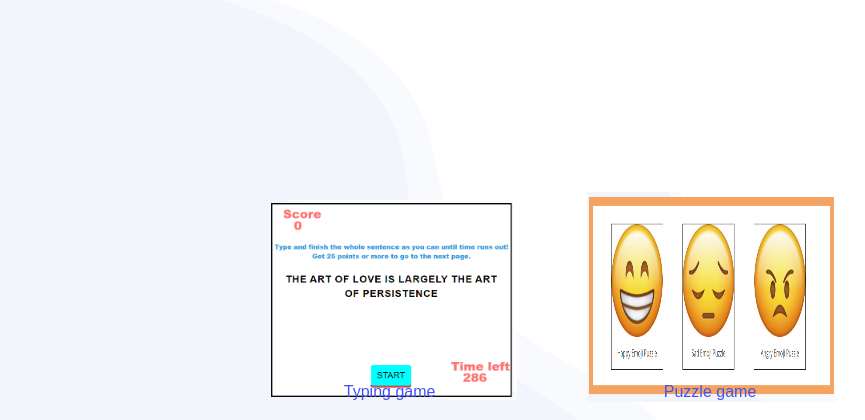
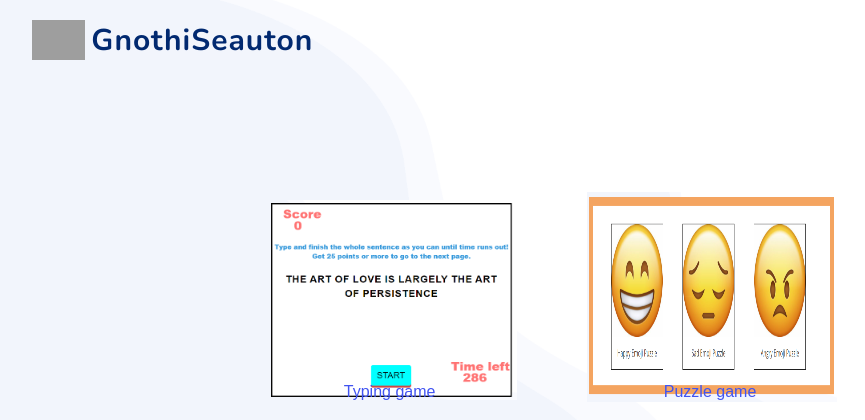
Before and after one commit to mykelordtogi/supertrial, a PHP site: page /webFinals/gamepage.php in a window 1280 px wide. Shown: the top 420 px of the page, without its empty margins (53-918 px from the left). Run offline with PHP 8.4, Linux system fonts and the light colour scheme; some libraries are stand-ins or nearby versions; grey boxes are pictures that could not be loaded.

Commit message:
Update gamepage.php

```diff
--- a/gamepage.php
+++ b/gamepage.php
@@ -76,6 +76,18 @@
 </style>
 
 <body>
+	<header id="header" class="header fixed-top">
+    <div class="container-fluid container-xl d-flex align-items-center justify-content-between">
+      <a href="makeithappenINDEX.php" class="logo d-flex align-items-center">
+        <img src="toknow.png" alt="">
+        <span>GnothiSeauton</span>
+      </a>
+        <i class="bi bi-list mobile-nav-toggle"></i>
+      </nav><!-- .navbar -->
+    </div>
+  </header><!-- End Header -->
+
+
 	<img id="thumb1" src="thumbnail.PNG">
 	<a id="link1" href="mygames/typinggameweb.php">Typing game</a>
 
```
